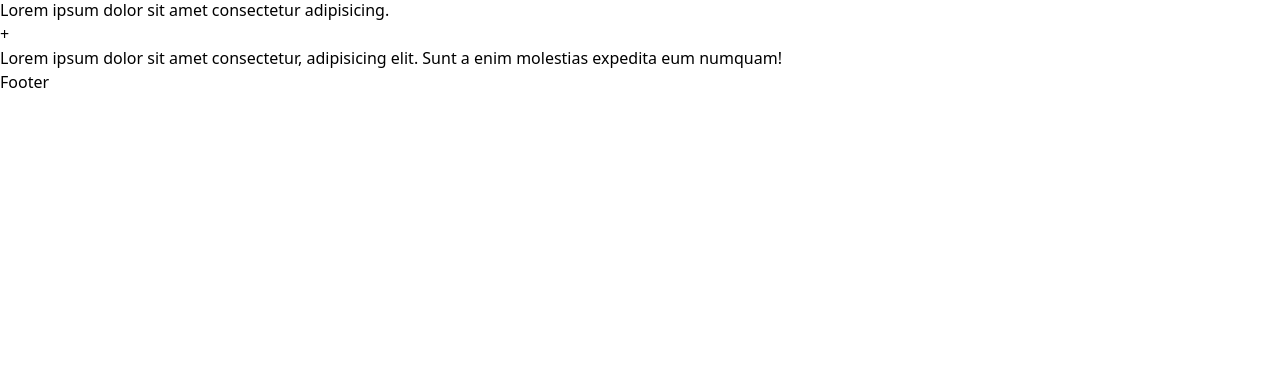
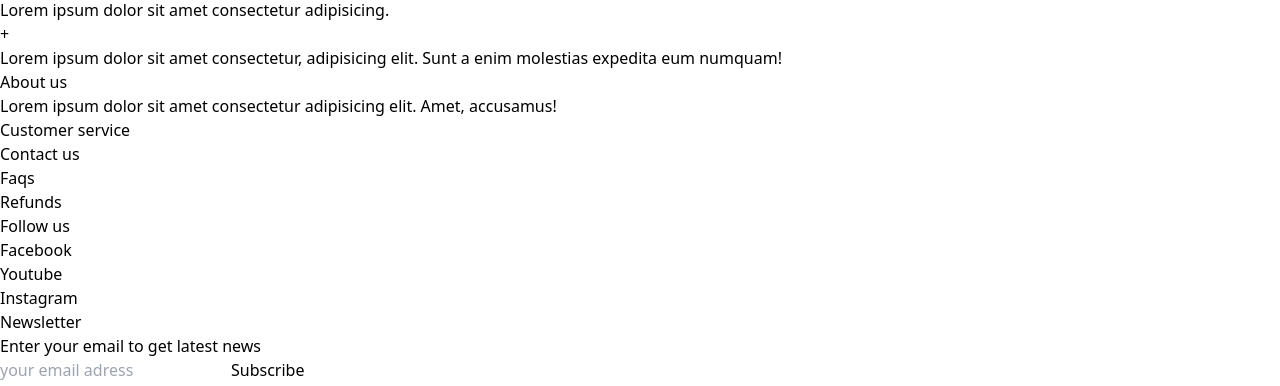
Before and after one commit to Predrag-Jandric/React-generic-framer-motion-app, a React (Vite) app: page / in a window 1280 px wide. Shown: the part 3350-3736 px from the top of the page. Before the commit the page ends 3444 px from the top, so only its background shows below. Built offline with nearby package versions, Linux system fonts and the light colour scheme.

Commit message:
will ADD: unstyled content structure for Footer.jsx

```diff
--- a/src/components/Faq.jsx
+++ b/src/components/Faq.jsx
@@ -1,4 +1,3 @@
-import { div } from "framer-motion/client";
 import { useState } from "react";
 
 const faqData = [
--- a/src/components/Footer.jsx
+++ b/src/components/Footer.jsx
@@ -1,11 +1,55 @@
-
-
 const Footer = () => {
   return (
-    <div>
-      Footer
-    </div>
-  )
-}
+    <footer>
+      <div>
+        <div>
+          <h2>About us</h2>
+          <p>Lorem ipsum dolor sit amet consectetur adipisicing elit. Amet, accusamus!</p>
+        </div>
+        <div>
+          <h2>Customer service</h2>
+          <ul>
+            <li>
+              <a href="#">Contact us</a>
+            </li>
+            <li>
+              <a href="#">Faqs</a>
+            </li>
+            <li>
+              <a href="#">Refunds</a>
+            </li>
+          </ul>
+        </div>
+        <div>
+          <h2>Follow us</h2>
+          <ul>
+            <li>
+              <a href="#">Facebook</a>
+            </li>
+            <li>
+              <a href="#">Youtube</a>
+            </li>
+            <li>
+              <a href="#">Instagram</a>
+            </li>
+          </ul>
+        </div>
 
-export default Footer
+        <div>
+          <h3>Newsletter</h3>
+          <p>Enter your email to get latest news</p>
+          <form >
+            <input type="email" placeholder="your email adress" />
+            <button>Subscribe</button>
+          </form>
+        </div>
+      </div>
+
+      <div>
+        <p>Copyright {new Date().getFullYear()}</p>
+      </div>
+    </footer>
+  );
+};
+
+export default Footer;
```
